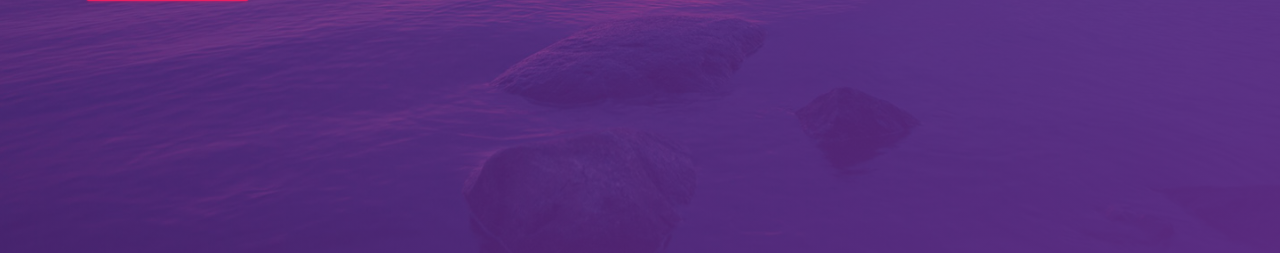
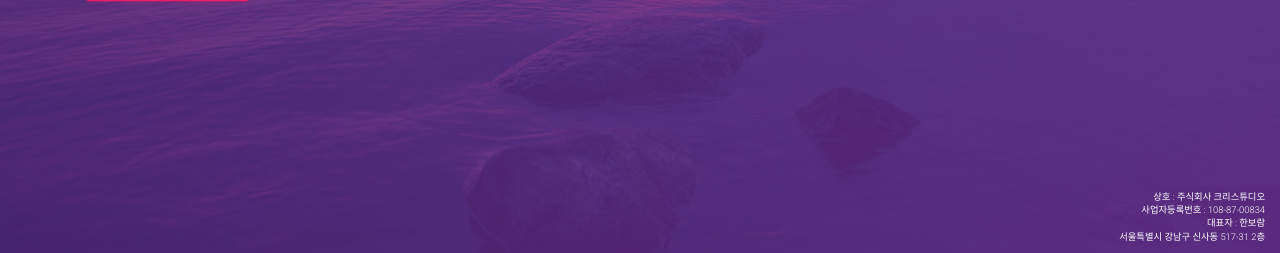
Before and after one commit to Seunghak-Kwak/myhomes, a Django app: page / in a window 1280 px wide. Shown: the part 547-800 px from the top of the page. Run offline with Django 3.2, Linux system fonts and the light colour scheme; some libraries are stand-ins or nearby versions; some web fonts are replaced.

Commit message:
business license

```diff
--- a/mysite/templates/mysite/home.html
+++ b/mysite/templates/mysite/home.html
@@ -98,8 +98,18 @@
             <i class="fa fa-home"></i> 구해줘 홈즈
           </a>
         </div>
+
       </div>
     </div>
+
+  </div>
+    <div class="col-md-12" style="position:absolute; right:0px; bottom:0px;">
+    <p style="text-align: right;color: white;font-size: 7pt; line-height: 10pt;">
+      상호 : 주식회사 크리스튜디오<br>
+      사업자등록번호 : 108-87-00834<br>
+      대표자 : 한보람<br>
+      서울특별시 강남구 신사동 517-31 2층
+    </p>
   </div>
 
 
```
Also changed, not shown: mysite/templates/mysite/index.html (+12 -1 lines).
